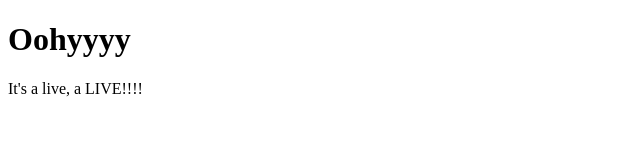
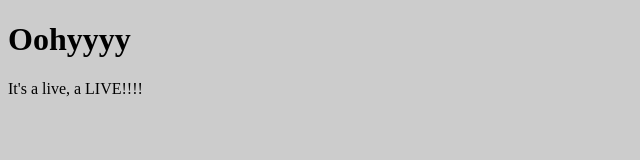
Before and after one commit to VinderOrnitier/ProStudy, a plain HTML site: page index.html in a window 1280 px wide. Shown: the whole page, without its empty margins (0-640 px from the left). Drawn offline with Linux system fonts and the light colour scheme.

Commit message:
css
add style

```diff
--- a/index.html
+++ b/index.html
@@ -3,6 +3,7 @@
 <head>
 	<meta charset="UTF-8">
 	<title>My Project X</title>
+	<link rel="stylesheet" href="style.css">
 </head>
 <body>
 	<h1>Oohyyyy</h1>
--- /dev/null
+++ b/style.css
@@ -0,0 +1,4 @@
+body {
+	background-color: #ccc;
+	color: #pink;
+}
```
